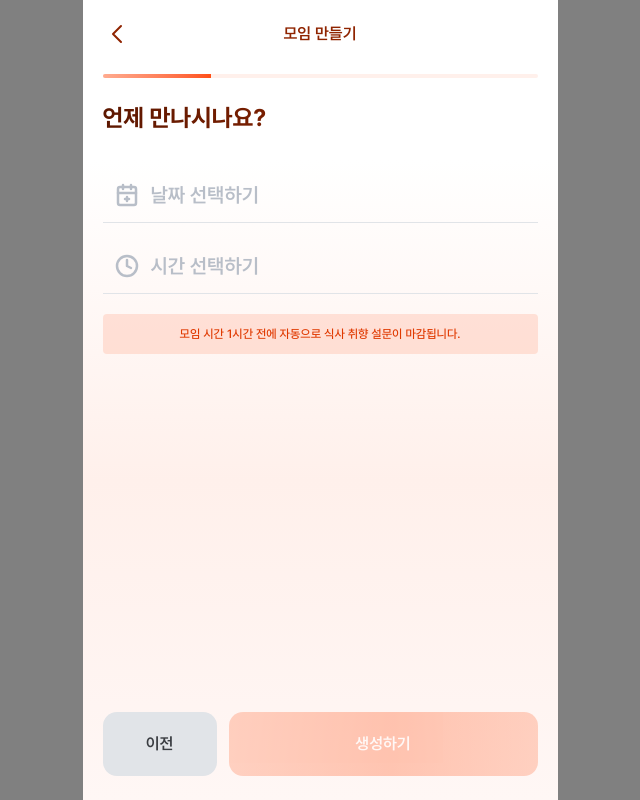
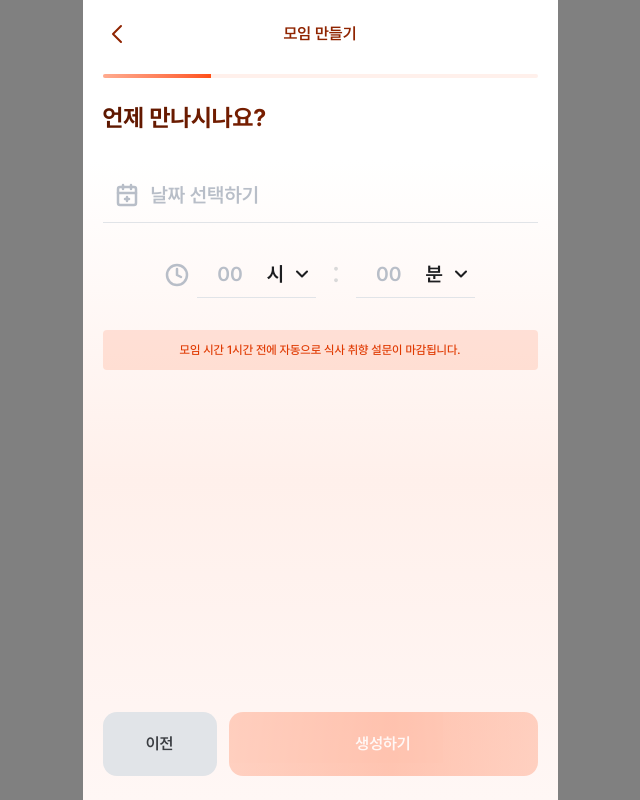
Before and after one commit to depromeet/17th-team3-Web, a Next.js app: page /meetings/create in a window 1280 px wide. Shown: the whole page, without its empty margins (320-960 px from the left). Built offline with nearby package versions, Linux system fonts and the light colour scheme.

Commit message:
[Feat] TimePicker 컴포넌트 구현 (#46)

```diff
--- a/src/app/meetings/create/_components/DateTimePicker.tsx
+++ b/src/app/meetings/create/_components/DateTimePicker.tsx
@@ -2,8 +2,9 @@
 
 import { useState } from 'react';
 
-import { DatePicker, TimePicker } from '@mantine/dates';
-import { CalendarPlus2, Clock } from 'lucide-react';
+import { DatePicker } from '@mantine/dates';
+import { CalendarPlus2, ChevronDown, Clock } from 'lucide-react';
+import Image from 'next/image';
 
 import BottomSheet from '@/app/_components/ui/BottomSheet';
 import Button from '@/app/_components/ui/Button';
@@ -30,16 +31,10 @@ const DateTimePicker = ({
   const [showCalendar, setShowCalendar] = useState(false);
   const [showTimer, setShowTimer] = useState(false);
   const [selectedDate, setSelectedDate] = useState<string | null>(null);
-  const [selectedTime, setSelectedTime] = useState<string | null>(null);
+  const [hour, setHour] = useState('00');
+  const [minute, setMinute] = useState('00');
 
   const handleDateSelect = () => {
-    if (selectedDate) {
-      onDateClick(selectedDate);
-      setShowCalendar(false);
-    }
-  };
-
-  const handleTimeSelect = () => {
     if (selectedDate) {
       onDateClick(selectedDate);
       setShowCalendar(false);
@@ -59,19 +54,16 @@ const DateTimePicker = ({
           <CalendarPlus2 size={24} strokeWidth={2.5} className="text-neutral-500" />
           {dateValue || dateLabel}
         </button>
-
-        <button
-          onClick={() => setShowTimer(true)}
-          className={cn(
-            'flex w-full items-center gap-3 border-b-1 border-b-neutral-300 px-3 py-3 body-1 font-semibold text-neutral-500 select-none',
-            timeValue && 'text-gray-1600'
-          )}
-        >
-          <Clock size={24} strokeWidth={2.5} className="text-neutral-500" />
-          {timeValue || timeLabel}
-        </button>
+        <TimePicker
+          selectedHour={hour}
+          selectedMinute={minute}
+          onTimeChange={(newHour, newMinute) => {
+            setHour(newHour);
+            setMinute(newMinute);
+            onDateClick(`${newHour}:${newMinute}`);
+          }}
+        />
       </div>
-
       {showCalendar && (
         <BottomSheet onClose={() => setShowCalendar(false)}>
           <div className="flex flex-col items-center justify-center gap-6">
@@ -109,16 +101,124 @@ const DateTimePicker = ({
           </div>
         </BottomSheet>
       )}
+    </div>
+  );
+};
 
-      {showTimer && (
-        <TimePicker
-          label="Enter time"
-          withDropdown
-          popoverProps={{
-            position: 'top-start',
-            middlewares: { flip: false, shift: false },
-          }}
+const TimePicker = ({
+  selectedHour = '00',
+  selectedMinute = '00',
+  onTimeChange,
+}: {
+  selectedHour?: string;
+  selectedMinute?: string;
+  onTimeChange: (hour: string, minute: string) => void;
+}) => {
+  const [showHourDropdown, setShowHourDropdown] = useState(false);
+  const [showMinuteDropdown, setShowMinuteDropdown] = useState(false);
+
+  const hours = Array.from({ length: 24 }, (_, i) => i.toString().padStart(2, '0'));
+  const minutes = ['00', '10', '20', '30', '40', '50'];
+
+  const currentHour = new Date().getHours();
+  const isValidHour = (hour: string) => parseInt(hour) > currentHour;
+
+  const toggleHourDropdown = () => {
+    setShowHourDropdown(!showHourDropdown);
+    setShowMinuteDropdown(false);
+  };
+
+  const toggleMinuteDropdown = () => {
+    setShowMinuteDropdown(!showMinuteDropdown);
+    setShowHourDropdown(false);
+  };
+
+  return (
+    <div className="flex w-full items-center justify-center gap-2 p-3">
+      <Clock size={24} strokeWidth={2.5} className="text-neutral-500" />
+
+      <div className="flex items-center justify-center gap-2 border-b-1 border-neutral-300 py-2 pr-1 pl-5">
+        <div className="mr-4 flex items-center gap-2 body-1 font-semibold text-neutral-500">
+          {selectedHour}
+        </div>
+        <span className="body-1 font-semibold text-neutral-1500">시</span>
+        <ChevronDown
+          size={20}
+          strokeWidth={2.5}
+          className="text-neutral-1500"
+          onClick={toggleHourDropdown}
         />
+
+        {showHourDropdown && (
+          <div className="absolute bottom-0 flex justify-center px-4">
+            <div className="max-h-80 w-32 overflow-hidden rounded-2xl bg-white shadow-lg">
+              <div className="max-h-80 overflow-y-auto">
+                {hours.map((hour) => (
+                  <button
+                    key={hour}
+                    onClick={() => {
+                      onTimeChange(hour, selectedMinute);
+                      setShowHourDropdown(false);
+                    }}
+                    disabled={!isValidHour(hour)}
+                    className={`w-full px-4 py-3 text-center text-xl font-medium transition-colors ${
+                      selectedHour === hour
+                        ? 'mx-1 my-1 rounded-xl bg-red-500 text-white'
+                        : 'hover:bg-gray-50'
+                    } ${!isValidHour(hour) ? 'cursor-not-allowed text-gray-300' : ''}`}
+                  >
+                    {hour}
+                  </button>
+                ))}
+              </div>
+            </div>
+          </div>
+        )}
+      </div>
+
+      <Image
+        src="/icons/colon.svg"
+        alt="colon-icon"
+        width={24}
+        height={24}
+        className="text-neutral-500"
+      />
+
+      <div className="flex items-center justify-center gap-2 border-b-1 border-neutral-300 py-2 pr-1 pl-5">
+        <div className="mr-4 flex items-center gap-2 body-1 font-semibold text-neutral-500">
+          {selectedHour}
+        </div>
+        <span className="body-1 font-semibold text-neutral-1500">분</span>
+        <ChevronDown
+          size={20}
+          strokeWidth={2.5}
+          className="text-neutral-1500"
+          onClick={toggleMinuteDropdown}
+        />
+      </div>
+      {showMinuteDropdown && (
+        <div className="absolute flex justify-center px-4">
+          <div className="max-h-80 w-32 overflow-hidden rounded-2xl bg-white shadow-lg">
+            <div className="max-h-80 overflow-y-auto">
+              {minutes.map((minute) => (
+                <button
+                  key={minute}
+                  onClick={() => {
+                    onTimeChange(selectedHour, minute);
+                    setShowMinuteDropdown(false);
+                  }}
+                  className={`w-full px-4 py-3 text-center text-xl font-medium transition-colors ${
+                    selectedMinute === minute
+                      ? 'mx-1 my-1 rounded-xl bg-red-500 text-white'
+                      : 'hover:bg-gray-50'
+                  }`}
+                >
+                  {minute}
+                </button>
+              ))}
+            </div>
+          </div>
+        </div>
       )}
     </div>
   );
```
Also changed, not shown: public/icons/colon.svg (added).
